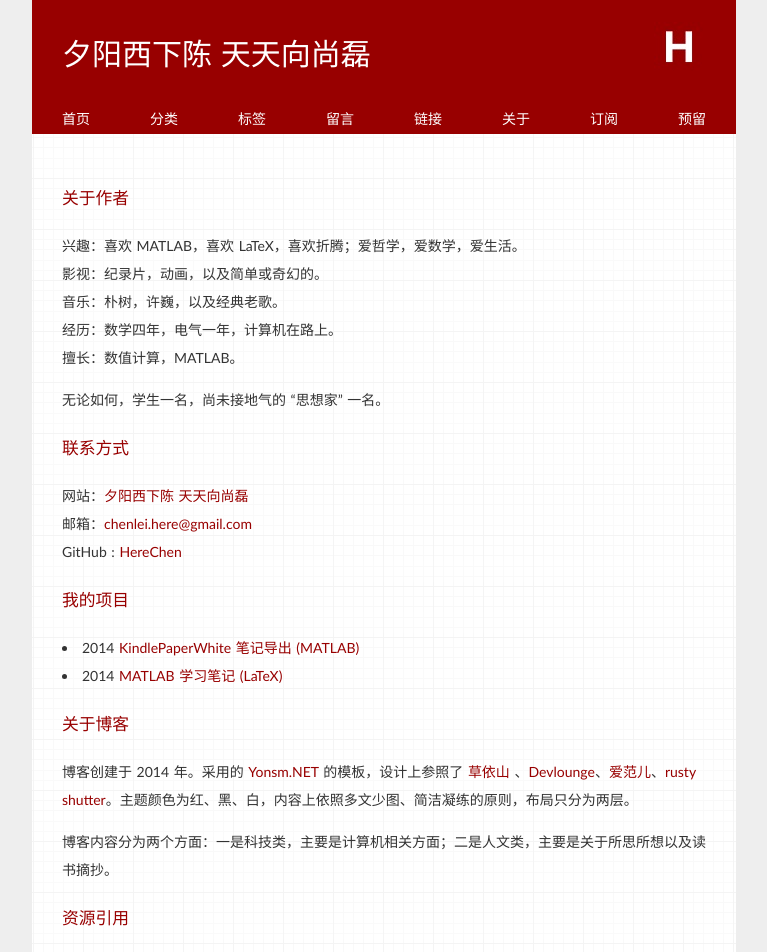
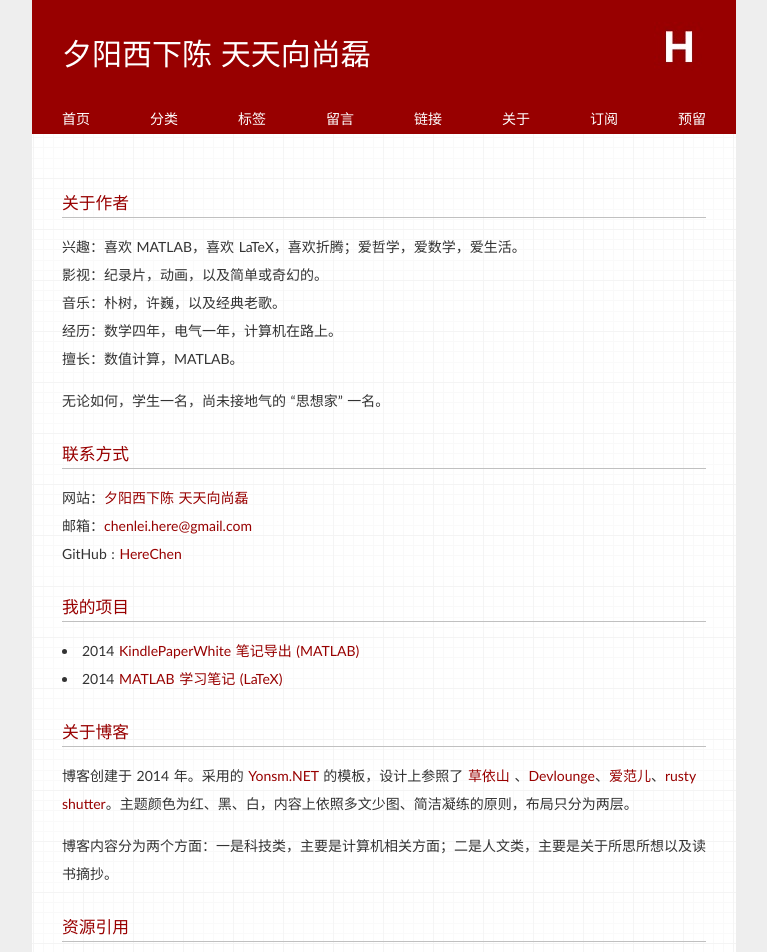
Before and after one commit to Xuezhiyuanlin/herechen.github.io, a Jekyll site: the page built from about/index.md, in a window 1280 px wide. Shown: the top 952 px of the page, without its empty margins (256-1023 px from the left). Built offline with Jekyll 4.4.1, drawn with Linux system fonts in a browser that asks for light colours; some web fonts are replaced; Markdown is read by kramdown in place of the engine named in the settings.

Commit message:
herechen

```diff
--- a/about/index.md
+++ b/about/index.md
@@ -37,7 +37,6 @@ RSS 订阅：[georgemandis](https://github.com/snaptortoise/jekyll-rss-feeds)
 页面预加载：[InstantClick](http://instantclick.io/start.html)
 代码高亮：[google-code-prettify](http://code.google.com/p/google-code-prettify/)
 html css 新特性监测：[Modernizr](http://modernizr.com/)
-字体：[Ubuntu Font](http://www.google.com/fonts#UsePlace:use/Collection:Ubuntu)
 
 ---
 
--- a/media/css/style.css
+++ b/media/css/style.css
@@ -17,7 +17,7 @@ header,footer,.nav,#instantclick-bar{background: #980000;}
 .displaybutton,.meta{background: #eee;}
 /*custom*/
 h1,h2,h3,h4{font-weight: 400; color: #980000;}
-h2,h3,h4{margin: 20px 0px;}
+h2,h3,h4{margin: 25px 0px 15px 0px;border-bottom: 1px solid silver;}
 h1{font-size:1.6em;}
 .content h1{text-align: center;padding:.5em 0;}
 h2{font-size:1.4em;}
```
